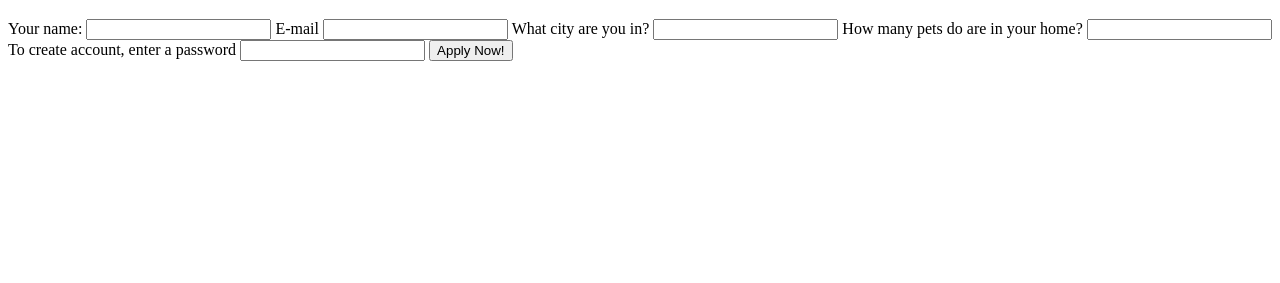
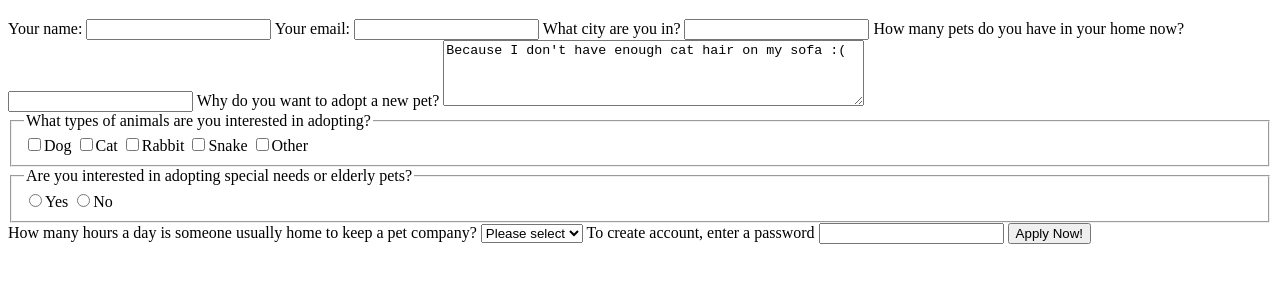
Before and after one commit to disconform/web-forms, a plain HTML site: page index.html in a window 1280 px wide. Shown: the part 61-344 px from the top of the page. Drawn offline with Linux system fonts and the light colour scheme.

Commit message:
basic form revised

```diff
--- a/index.html
+++ b/index.html
@@ -1,36 +1,80 @@
 <!DOCTYPE html>
-<html lang="en" dir="ltr">
+<html lang="en">
   <head>
     <meta charset="utf-8">
     <title>Web Forms</title>
-    <link rel="stylesheet" href="styles/styles.css">
+    <link rel="stylesheet" type="text/css" href="styles/styles.css">
   </head>
   <body>
     <h1>Pet Adoption Application</h1>
-
     <form method="GET">
       <label>Your name:
-      <input type="text" name="applicantName">
+        <input type="text" name="applicantName">
       </label>
 
-      <label>E-mail
+      <label>Your email:
         <input type="email" name="applicantEmail">
       </label>
 
+      <!-- the other label syntax -->
       <label for="city">What city are you in?</label>
-      <input id="city" type="text"
-      name="applicantCity">
+        <input id="city" type="text" name="applicantCity">
 
-      <label>How many pets do are in your home?
+      <label>How many pets do you have in your home now?
         <input type="number" name="petCount">
       </label>
 
+      <label>Why do you want to adopt a new pet?
+        <textarea name="applicantReason" rows="4" cols="50">Because I don't have enough cat hair on my sofa :(</textarea>
+      </label>
+
+      <fieldset class="checkbox">
+        <legend>What types of animals are you interested in adopting?</legend>
+        <label>
+        <input type="checkbox" name="species" value="dogs">Dog
+        <span class="checkmark"></span>
+        </label>
+        <label>
+        <input type="checkbox" name="species" value="cat">Cat
+        <span class="checkmark"></span>
+        </label>
+        <label>
+        <input type="checkbox" name="species" value="rabbit">Rabbit
+        <span class="checkmark"></span>
+        </label>
+        <label>
+        <input type="checkbox" name="species" value="snake">Snake
+        <span class="checkmark"></span>
+        </label>
+        <label>
+        <input type="checkbox" name="species" value="other">Other
+        <span class="checkmark"></span>
+        </label>
+      </fieldset>
+
+    <fieldset>
+      <legend>Are you interested in adopting special needs or elderly pets?</legend>
+      <label>
+        <input type="radio" name="special" value="yes">Yes
+      </label>
+      <label>
+        <input type="radio" name="special" value="no">No
+      </label>
+    </fieldset>
+
+      <label>How many hours a day is someone usually home to keep a pet company?
+        <select name="hours">
+          <option value="">Please select</option>
+          <option value="few">less than 10</option>
+          <option value="some">10 to 16</option>
+          <option value="many">more than 16</option>
+        </select>
+      </label>
+
       <label>To create account, enter a password
-        <input type="password" name="accountPW"
-        </label>
-
-      <input type="submit" value="Apply Now!">
+        <input type="password" name="accountPW">
+      </label>
+        <input type="submit" value="Apply Now!">
     </form>
-
   </body>
 </html>
```
